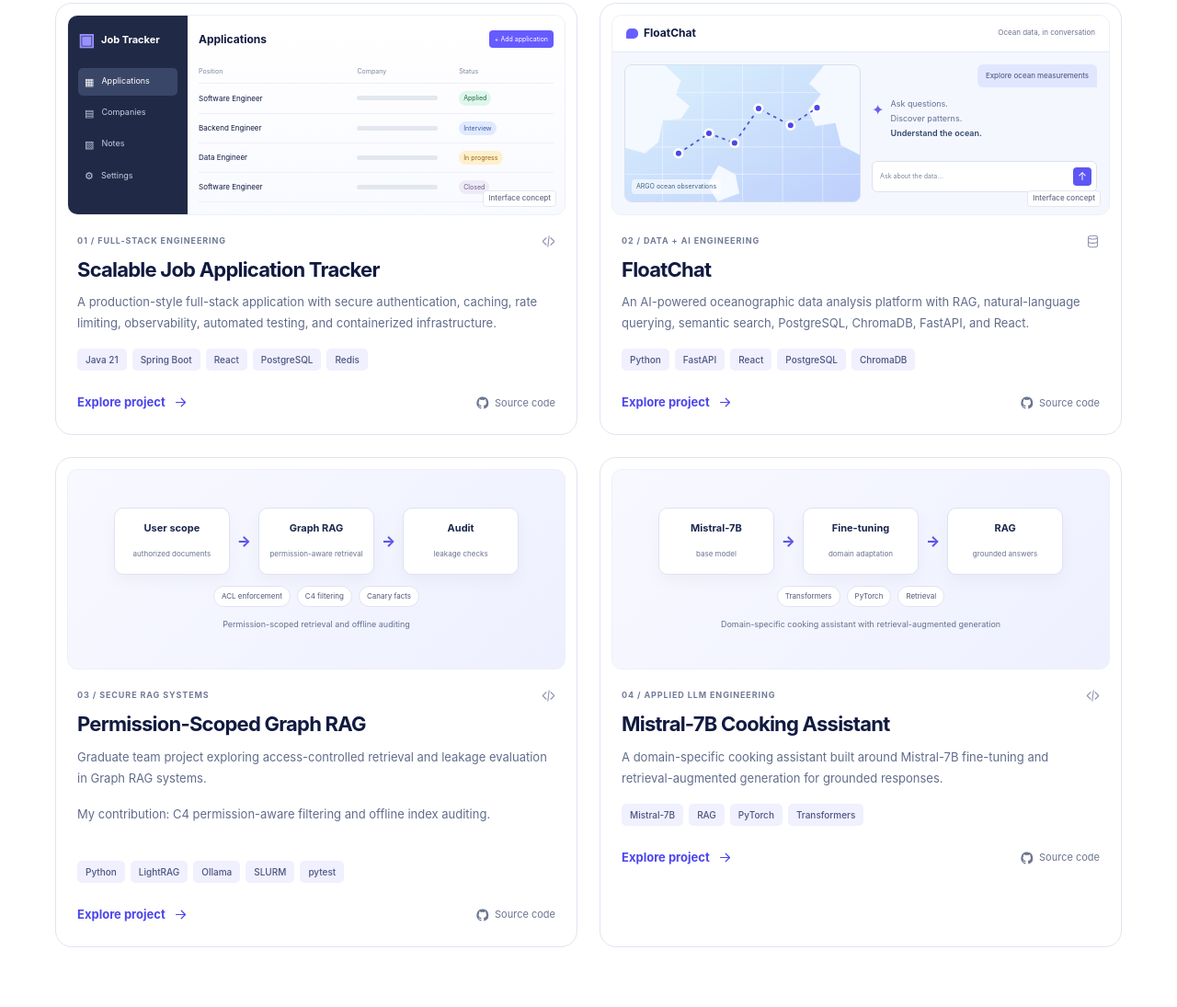
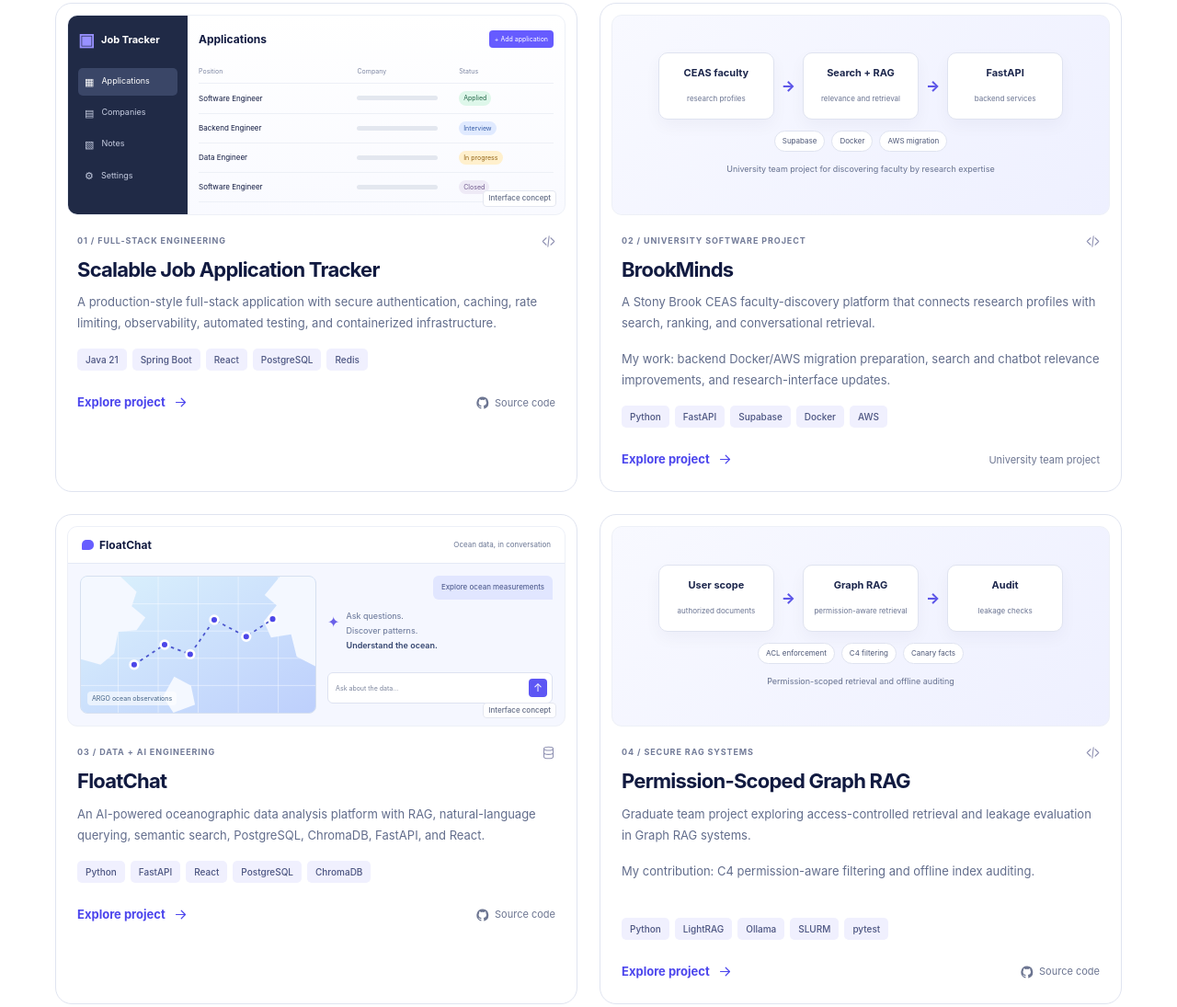
Before and after one commit to malapatisaisony/malapatisaisony.github.io, a plain HTML site: page index.html in a window 1280 px wide. Shown: the part 1024-2119 px from the top of the page at 92% size. Drawn offline with Linux system fonts and the light colour scheme.

Commit message:
Feature BrookMinds in portfolio projects

```diff
--- a/index.html
+++ b/index.html
@@ -115,13 +115,31 @@
         </article>
 
         <article class="project-card">
+          <div class="project-visual llm-preview" aria-label="Illustrative BrookMinds faculty discovery workflow">
+            <div class="llm-diagram">
+              <div class="llm-stack"><div class="llm-node"><strong>CEAS faculty</strong><span>research profiles</span></div><div class="llm-arrow">→</div><div class="llm-node"><strong>Search + RAG</strong><span>relevance and retrieval</span></div><div class="llm-arrow">→</div><div class="llm-node"><strong>FastAPI</strong><span>backend services</span></div></div>
+              <div class="llm-badges"><span>Supabase</span><span>Docker</span><span>AWS migration</span></div>
+              <div class="llm-caption">University team project for discovering faculty by research expertise</div>
+            </div>
+          </div>
+          <div class="project-content">
+            <div class="project-kicker"><span>02 / University software project</span><svg class="icon"><use href="#i-code"/></svg></div>
+            <h3>BrookMinds</h3>
+            <p>A Stony Brook CEAS faculty-discovery platform that connects research profiles with search, ranking, and conversational retrieval.</p>
+            <p class="project-note">My work: backend Docker/AWS migration preparation, search and chatbot relevance improvements, and research-interface updates.</p>
+            <ul class="tags" aria-label="Project technologies"><li>Python</li><li>FastAPI</li><li>Supabase</li><li>Docker</li><li>AWS</li></ul>
+            <div class="project-links"><button class="text-link" type="button" data-dialog="brookminds-details">Explore project <svg class="icon"><use href="#i-arrow"/></svg></button><span class="source-link">University team project</span></div>
+          </div>
+        </article>
+
+        <article class="project-card">
           <div class="project-visual ocean-preview" aria-label="Illustrative FloatChat ocean data interface concept">
             <div class="ocean-toolbar"><span><i></i> FloatChat</span><span>Ocean data, in conversation</span></div>
             <div class="ocean-body"><div class="ocean-map" aria-hidden="true"><svg viewBox="0 0 300 170" preserveAspectRatio="xMidYMid slice"><defs><linearGradient id="ocean-fill" x2="1" y2="1"><stop stop-color="#dbf2fc"/><stop offset="1" stop-color="#bdcffc"/></linearGradient></defs><rect width="300" height="170" fill="url(#ocean-fill)"/><g fill="none" stroke="#fff" opacity=".5"><path d="M0 34h300M0 68h300M0 102h300M0 136h300M50 0v170M100 0v170M150 0v170M200 0v170M250 0v170"/></g><path d="m0 0 53 0 20 19-6 18 17 14-11 16-23 2-5 27-17 14-28-8zM300 0h-48l-19 23 15 13-16 20 9 20 25-4 7 28 27 14zM120 125l21 11 5 24-27 10-13-20z" fill="#f4f8ff"/><path d="m70 110 38-25 32 12 30-43 40 21 33-22" fill="none" stroke="#4b56ce" stroke-width="2" stroke-dasharray="4 5"/><g fill="#4d47e8" stroke="#fff" stroke-width="3"><circle cx="70" cy="110" r="5"/><circle cx="108" cy="85" r="5"/><circle cx="140" cy="97" r="5"/><circle cx="170" cy="54" r="5"/><circle cx="210" cy="75" r="5"/><circle cx="243" cy="53" r="5"/></g></svg><span>ARGO ocean observations</span></div><div class="ocean-chat"><div class="chat-question">Explore ocean measurements</div><div class="chat-answer"><span>✦</span><div>Ask questions.<br>Discover patterns.<br><b>Understand the ocean.</b></div></div><div class="chat-input">Ask about the data… <span>↑</span></div></div></div>
             <span class="concept-label">Interface concept</span>
           </div>
           <div class="project-content">
-            <div class="project-kicker"><span>02 / Data + AI engineering</span><svg class="icon"><use href="#i-database"/></svg></div>
+            <div class="project-kicker"><span>03 / Data + AI engineering</span><svg class="icon"><use href="#i-database"/></svg></div>
             <h3>FloatChat</h3>
             <p>An AI-powered oceanographic data analysis platform with RAG, natural-language querying, semantic search, PostgreSQL, ChromaDB, FastAPI, and React.</p>
             <ul class="tags" aria-label="Project technologies"><li>Python</li><li>FastAPI</li><li>React</li><li>PostgreSQL</li><li>ChromaDB</li></ul>
@@ -138,29 +156,12 @@
             </div>
           </div>
           <div class="project-content">
-            <div class="project-kicker"><span>03 / Secure RAG systems</span><svg class="icon"><use href="#i-code"/></svg></div>
+            <div class="project-kicker"><span>04 / Secure RAG systems</span><svg class="icon"><use href="#i-code"/></svg></div>
             <h3>Permission-Scoped Graph RAG</h3>
             <p>Graduate team project exploring access-controlled retrieval and leakage evaluation in Graph RAG systems.</p>
             <p class="project-note">My contribution: C4 permission-aware filtering and offline index auditing.</p>
             <ul class="tags" aria-label="Project technologies"><li>Python</li><li>LightRAG</li><li>Ollama</li><li>SLURM</li><li>pytest</li></ul>
             <div class="project-links"><button class="text-link" type="button" data-dialog="rag-details">Explore project <svg class="icon"><use href="#i-arrow"/></svg></button><a class="source-link" href="https://github.com/malapatisaisony/AMS691" target="_blank" rel="noopener noreferrer"><svg class="icon"><use href="#i-github"/></svg> Source code</a></div>
-          </div>
-        </article>
-
-        <article class="project-card">
-          <div class="project-visual llm-preview" aria-label="Illustrative domain-specific LLM workflow">
-            <div class="llm-diagram">
-              <div class="llm-stack"><div class="llm-node"><strong>Mistral-7B</strong><span>base model</span></div><div class="llm-arrow">→</div><div class="llm-node"><strong>Fine-tuning</strong><span>domain adaptation</span></div><div class="llm-arrow">→</div><div class="llm-node"><strong>RAG</strong><span>grounded answers</span></div></div>
-              <div class="llm-badges"><span>Transformers</span><span>PyTorch</span><span>Retrieval</span></div>
-              <div class="llm-caption">Domain-specific cooking assistant with retrieval-augmented generation</div>
-            </div>
-          </div>
-          <div class="project-content">
-            <div class="project-kicker"><span>04 / Applied LLM engineering</span><svg class="icon"><use href="#i-code"/></svg></div>
-            <h3>Mistral-7B Cooking Assistant</h3>
-            <p>A domain-specific cooking assistant built around Mistral-7B fine-tuning and retrieval-augmented generation for grounded responses.</p>
-            <ul class="tags" aria-label="Project technologies"><li>Mistral-7B</li><li>RAG</li><li>PyTorch</li><li>Transformers</li></ul>
-            <div class="project-links"><button class="text-link" type="button" data-dialog="mistral-details">Explore project <svg class="icon"><use href="#i-arrow"/></svg></button><a class="source-link" href="https://github.com/malapatisaisony/Domain-Specific-LLM-Finetuning-Cooking-Assistant-Chatbot-with-Mistral-7B" target="_blank" rel="noopener noreferrer"><svg class="icon"><use href="#i-github"/></svg> Source code</a></div>
           </div>
         </article>
       </div>
@@ -220,7 +221,7 @@
 
   <dialog id="rag-details" aria-labelledby="rag-dialog-title"><div class="dialog-inner"><button class="dialog-close" type="button" aria-label="Close project details">×</button><p class="eyebrow">Secure RAG systems</p><h2 id="rag-dialog-title">Permission-Scoped Graph RAG</h2><p class="dialog-intro">A graduate team project investigating secure retrieval across users with different document permissions.</p><h3>My contribution</h3><ul class="detail-list"><li>Implemented C4 permission-aware filtering around authorized fragments.</li><li>Built offline index auditing to detect authorization and leakage issues before full experiments.</li><li>Worked with LightRAG, Ollama, SLURM, and pytest in the shared experiment pipeline.</li></ul><ul class="tags"><li>Python</li><li>LightRAG</li><li>Ollama</li><li>SLURM</li><li>pytest</li></ul><a class="button primary" href="https://github.com/malapatisaisony/AMS691" target="_blank" rel="noopener noreferrer">View source on GitHub <svg class="icon"><use href="#i-external"/></svg></a></div></dialog>
 
-  <dialog id="mistral-details" aria-labelledby="mistral-dialog-title"><div class="dialog-inner"><button class="dialog-close" type="button" aria-label="Close project details">×</button><p class="eyebrow">Applied LLM engineering</p><h2 id="mistral-dialog-title">Mistral-7B Cooking Assistant</h2><p class="dialog-intro">A domain-specific cooking assistant that combines Mistral-7B adaptation with retrieval-augmented generation.</p><h3>Project focus</h3><ul class="detail-list"><li>Adapt a general-purpose language model to a focused cooking-assistant domain.</li><li>Use retrieval to provide additional context for grounded responses.</li><li>Explore the end-to-end workflow from model experimentation to domain-specific conversational behavior.</li></ul><ul class="tags"><li>Mistral-7B</li><li>RAG</li><li>PyTorch</li><li>Transformers</li></ul><a class="button primary" href="https://github.com/malapatisaisony/Domain-Specific-LLM-Finetuning-Cooking-Assistant-Chatbot-with-Mistral-7B" target="_blank" rel="noopener noreferrer">View source on GitHub <svg class="icon"><use href="#i-external"/></svg></a></div></dialog>
+  <dialog id="brookminds-details" aria-labelledby="brookminds-dialog-title"><div class="dialog-inner"><button class="dialog-close" type="button" aria-label="Close project details">×</button><p class="eyebrow">University software project</p><h2 id="brookminds-dialog-title">BrookMinds</h2><p class="dialog-intro">A Stony Brook CEAS team project for helping users discover faculty by research area, expertise, and collaboration interests.</p><h3>My contribution</h3><ul class="detail-list"><li>Prepared the FastAPI backend for AWS deployment with Docker, CPU-only PyTorch dependencies, port configuration, and health-check support.</li><li>Improved faculty search, score ordering, and chatbot relevance behavior.</li><li>Updated research-focused interface content and presentation while working within the shared team codebase.</li></ul><ul class="tags"><li>Python</li><li>FastAPI</li><li>Supabase</li><li>Docker</li><li>AWS</li></ul><p class="project-note">Team repository is not presented as a public personal repository.</p></div></dialog>
 
   <p class="toast" id="toast" role="status" aria-live="polite"></p>
 </body>
```
